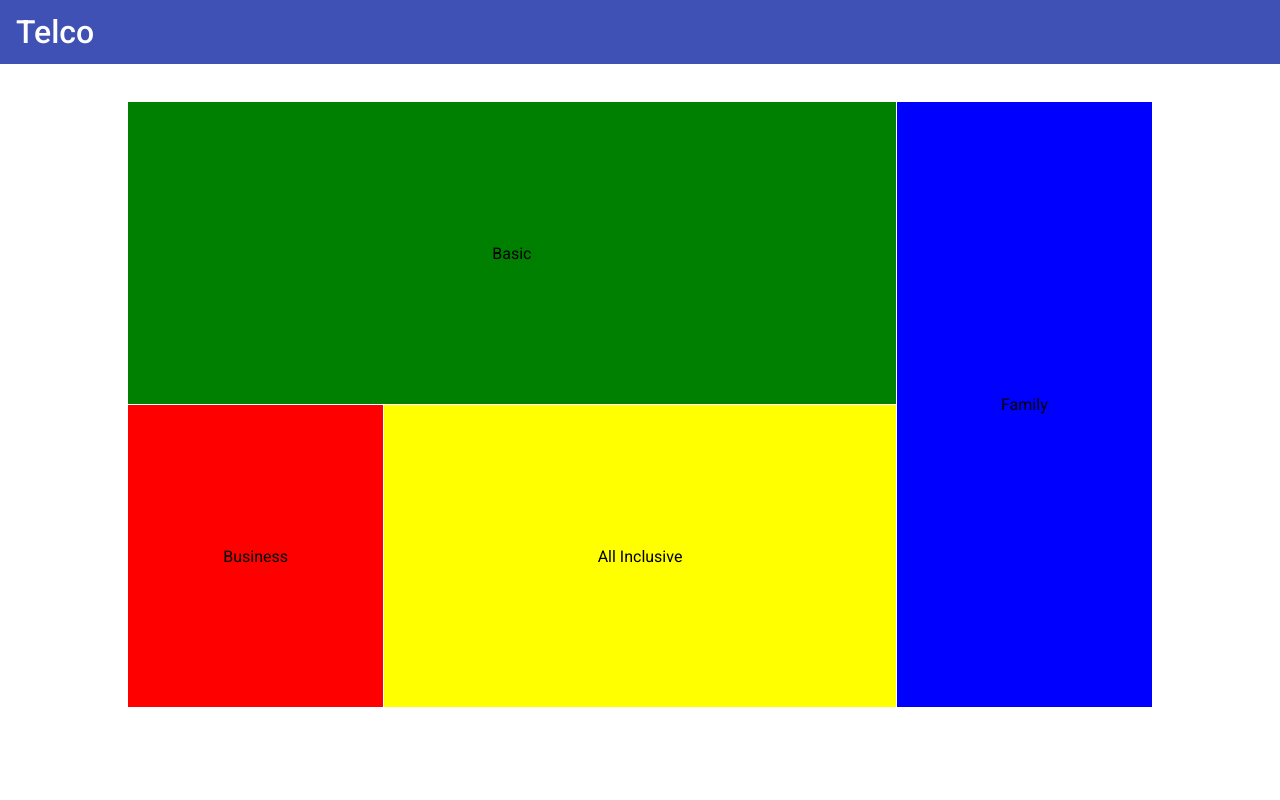
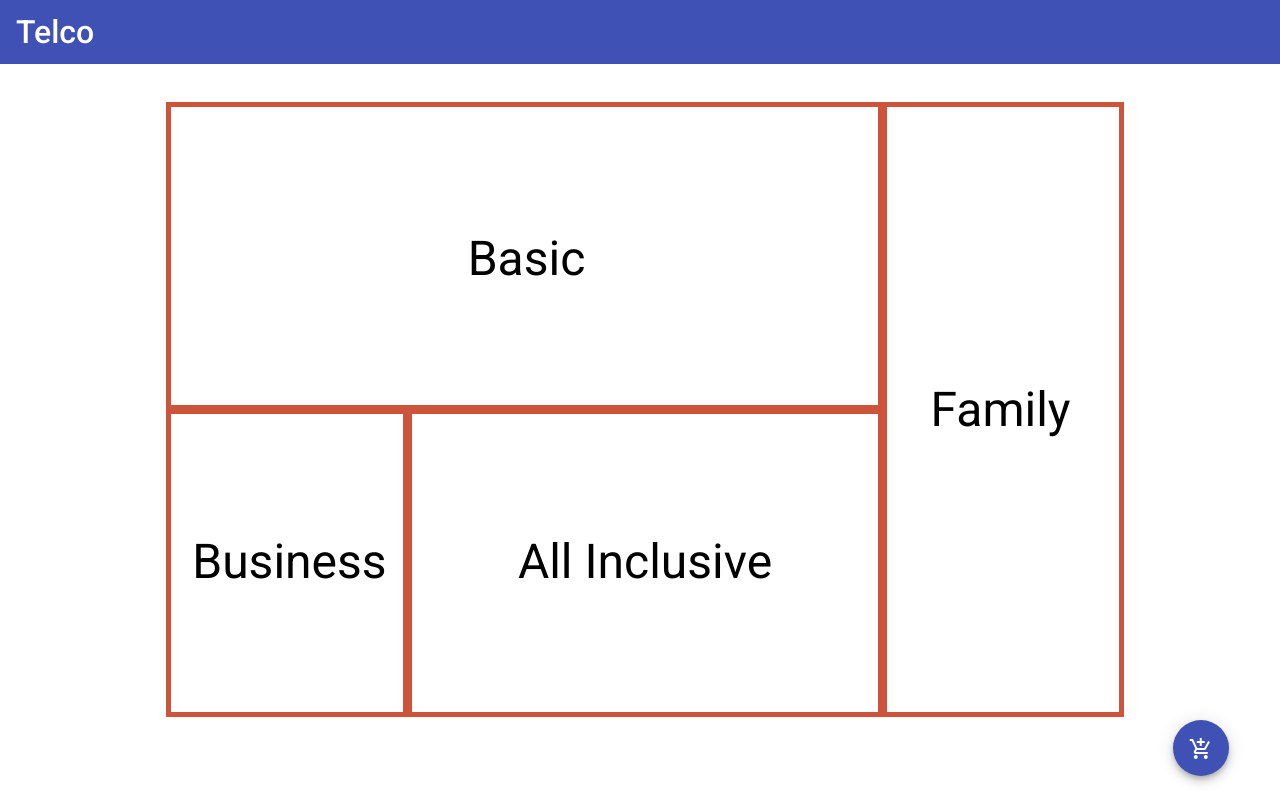
Before and after one commit to giuseppemontanaro/telco, an Angular app in the folder frontend/: page /home in a window 1280 px wide. Built offline with nearby package versions, Linux system fonts and the light colour scheme.

Commit message:
fixed typos home component

```diff
--- a/frontend/src/app/app.module.ts
+++ b/frontend/src/app/app.module.ts
@@ -16,6 +16,7 @@ import { mockBackendProvider } from './helpers/mock-backend.interceptor';
 import { JwtInterceptor } from './helpers/jwt.interceptor';
 import { ErrorInterceptor } from './helpers/error.interceptor';
 import { MatGridListModule } from '@angular/material/grid-list';
+import { MatIconModule } from '@angular/material/icon';
 
 
 @NgModule({
@@ -35,7 +36,8 @@ import { MatGridListModule } from '@angular/material/grid-list';
     FormsModule,
     ReactiveFormsModule,
     MatToolbarModule,
-    MatGridListModule
+    MatGridListModule,
+    MatIconModule
   ],
   providers: [
     { provide: HTTP_INTERCEPTORS, useClass: JwtInterceptor, multi: true },
--- a/frontend/src/app/components/home/home.component.html
+++ b/frontend/src/app/components/home/home.component.html
@@ -1,6 +1,10 @@
 <mat-grid-list cols="4" rowHeight="100px">
-    <mat-grid-tile [colspan]="3" [rowspan]="3" [style.background]="'green'">Basic</mat-grid-tile>
-    <mat-grid-tile [colspan]="1" [rowspan]="6" [style.background]="'blue'">Family</mat-grid-tile>
-    <mat-grid-tile [colspan]="1" [rowspan]="3" [style.background]="'red'">Business</mat-grid-tile>
-    <mat-grid-tile [colspan]="2" [rowspan]="3" [style.background]="'yellow'">All Inclusive</mat-grid-tile>
+    <mat-grid-tile [colspan]="3" [rowspan]="3" id="tile-1">Basic</mat-grid-tile>
+    <mat-grid-tile [colspan]="1" [rowspan]="6" id="tile-2">Family</mat-grid-tile>
+    <mat-grid-tile [colspan]="1" [rowspan]="3" id="tile-3">Business</mat-grid-tile>
+    <mat-grid-tile [colspan]="2" [rowspan]="3" id="tile-4">All Inclusive</mat-grid-tile>
 </mat-grid-list>
+
+<button mat-fab color="primary">
+    <mat-icon>add_shopping_cart</mat-icon>
+</button>
--- a/frontend/src/app/components/home/home.component.scss
+++ b/frontend/src/app/components/home/home.component.scss
@@ -1,3 +1,16 @@
 mat-grid-list {
-    margin: 3% 10%;
+    margin: 3% 13%;
+
+    mat-grid-tile {
+        border: solid #cd533b 5px;
+        font-size: 3rem;
+    }
+
 }
+
+button {
+    position: absolute;
+    z-index: 10;
+    top: 90vh;
+    right: 4vw;
+}
```
